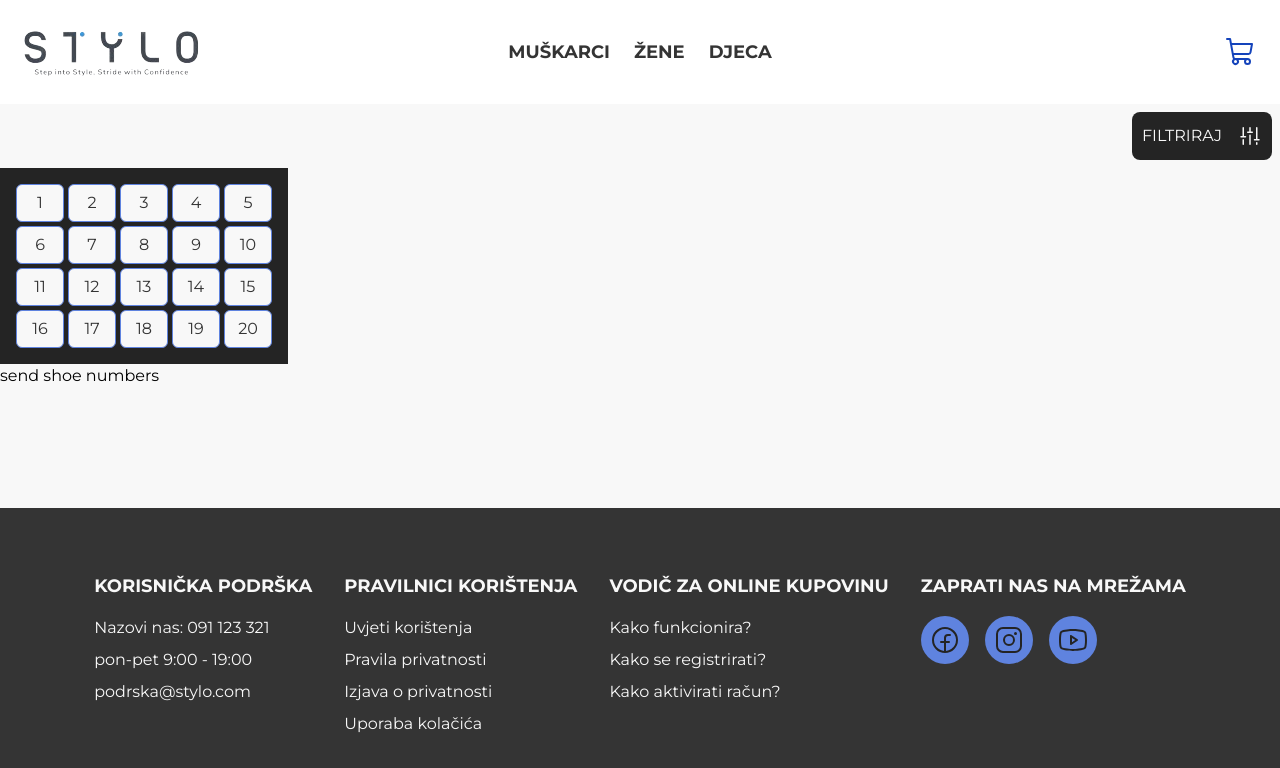
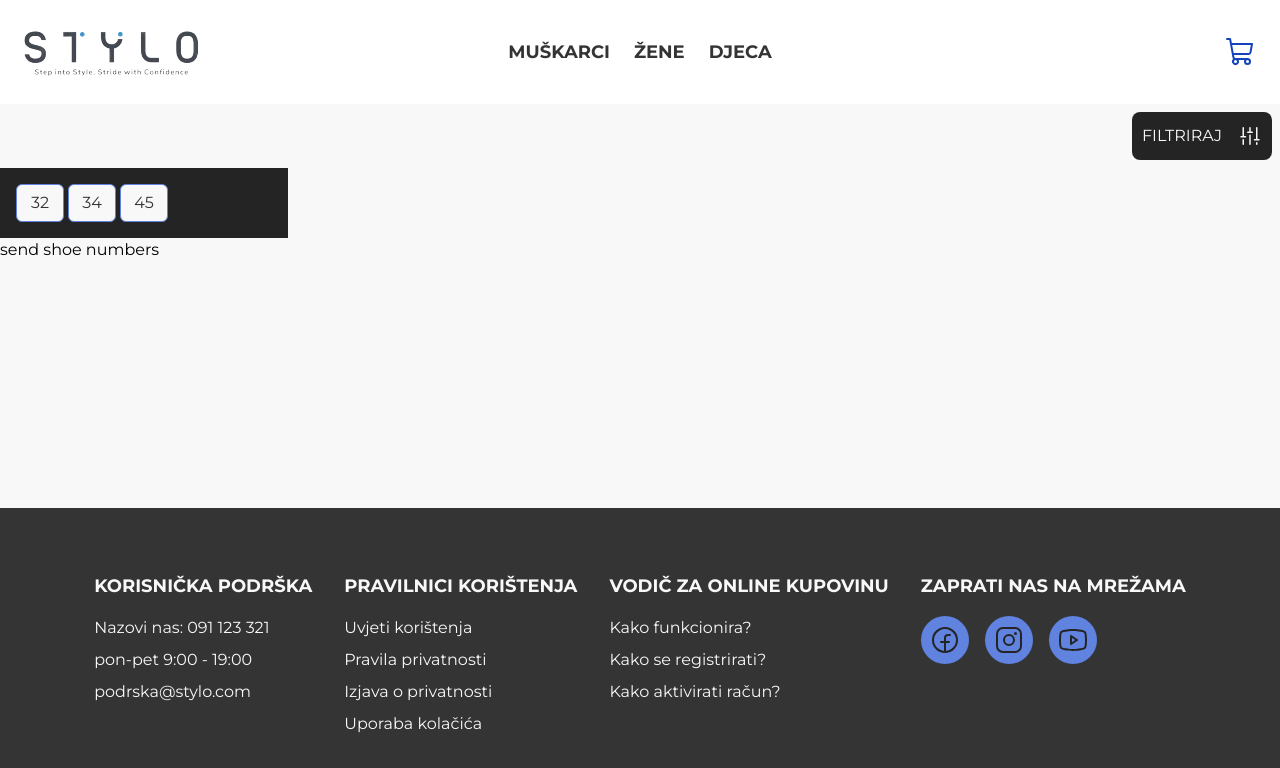
Before and after one commit to Filip1402/stylo-frontend, a React (Vite) app: page /lista-proizvoda in a window 1280 px wide. Shown: the top 768 px of the page. Built offline with nearby package versions, Linux system fonts and the light colour scheme.

Commit message:
Add single selection option to shoe size selector

```diff
--- a/src/Components/molecules/ShoeSizeSelector.tsx
+++ b/src/Components/molecules/ShoeSizeSelector.tsx
@@ -4,19 +4,20 @@ import { ShoeSizeSelectorProps } from "../../common/types";
 const ShoeSizeSelector: React.FC<ShoeSizeSelectorProps> = ({
   setSelectedShoeSizes,
   isGrid = true,
+  singleSelection = false,
+  sizes,
 }) => {
   const [selectedSizes, setSelectedSizes] = useState<number[]>([]);
 
   const handleSizeChange = (size: number) => {
     setSelectedSizes((prevSizes) =>
-      prevSizes.includes(size)
+      singleSelection
+        ? [size]
+        : prevSizes.includes(size)
         ? prevSizes.filter((item) => item !== size)
         : [...prevSizes, size]
     );
   };
-
-  // Hardcoded 20 buttons for testing
-  const hardcodedSizes = Array.from({ length: 20 }, (_, index) => index + 1);
 
   useEffect(() => {
     setSelectedShoeSizes(selectedSizes);
@@ -28,7 +29,7 @@ const ShoeSizeSelector: React.FC<ShoeSizeSelectorProps> = ({
         isGrid ? "grid grid-cols-5" : "flex"
       }  `}
     >
-      {hardcodedSizes.map((size) => (
+      {sizes.map((size) => (
         <div
           key={size}
           className="rounded-md border bg-white flex justify-center p-1.5 cursor-pointer h-min w-12"
--- a/src/Pages/ProductList.tsx
+++ b/src/Pages/ProductList.tsx
@@ -14,8 +14,10 @@ const ProductList = () => {
       {/* <ColorItemSelector /> */}
       <Filter />
       <ShoeSizeSelector
+        singleSelection={false}
         setSelectedShoeSizes={setSelectedShoeSizes}
         isGrid={true}
+        sizes={[32, 34, 45]}
       />
       <button onClick={handleSendShoeNumbers}>send shoe numbers</button>
     </div>
--- a/src/common/types.ts
+++ b/src/common/types.ts
@@ -55,6 +55,8 @@ export interface ColorItemSelectorProps {
 export interface ShoeSizeSelectorProps {
   setSelectedShoeSizes: React.Dispatch<React.SetStateAction<number[]>>;
   isGrid?: boolean;
+  singleSelection?: boolean;
+  sizes: Array<number>;
 }
 
 export interface FootwareTypeProps {
```
